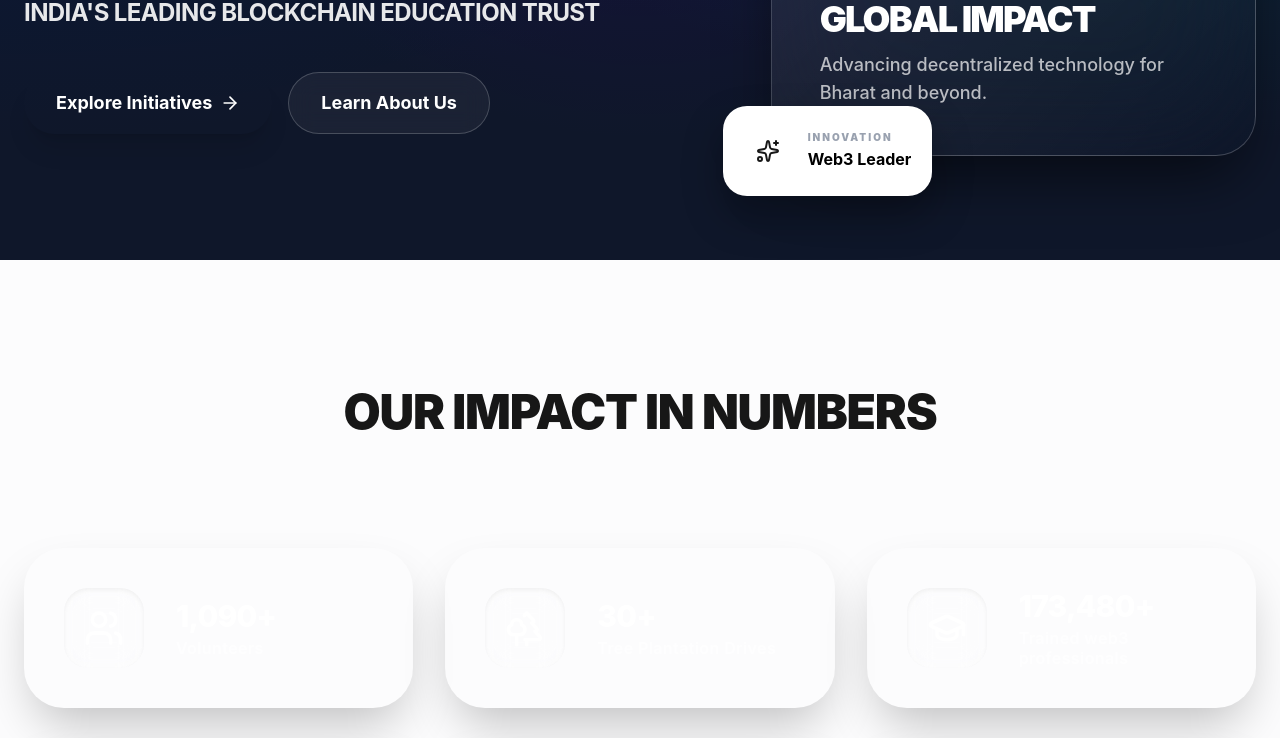
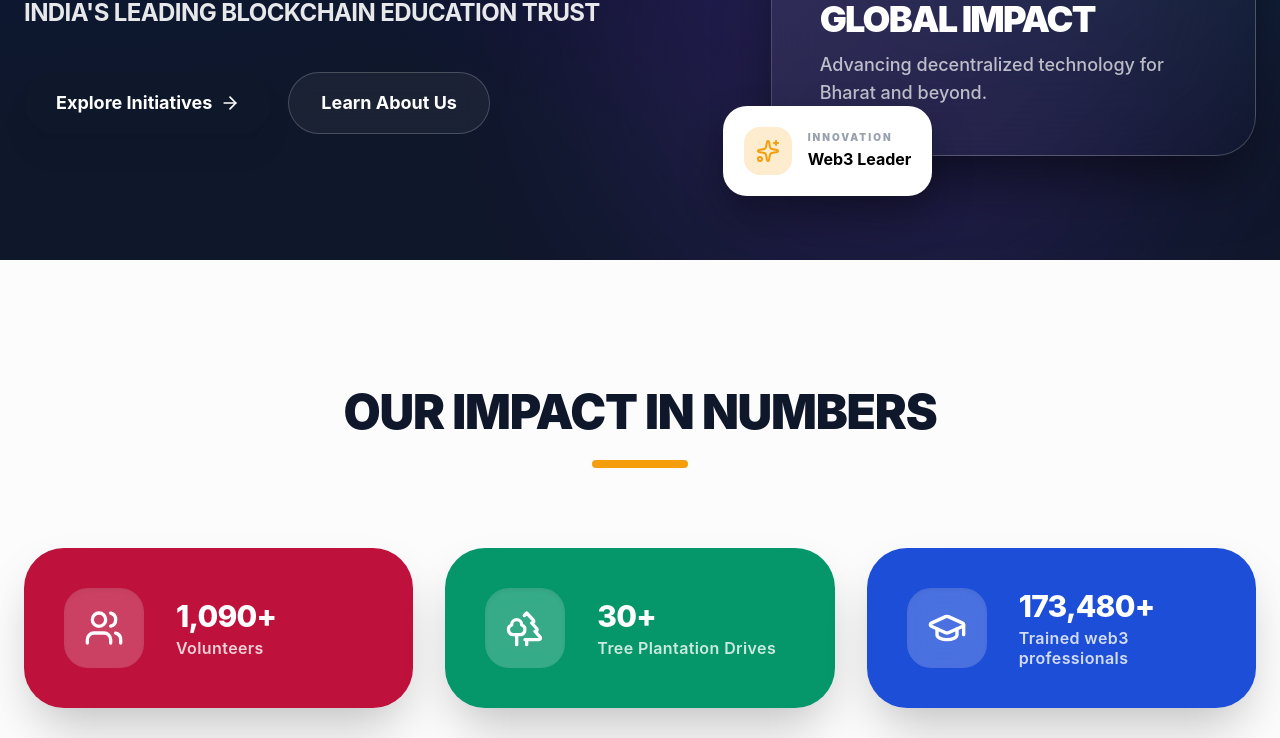
Before and after one commit to dasarisaideep30/digitalsouth_v2, a Next.js app: page / in a window 1280 px wide. Shown: the part 540-1278 px from the top of the page. Built offline with nearby package versions, Linux system fonts and the light colour scheme.

Commit message:
Revert globals.css to Tailwind native rules to restore theme and colors

```diff
--- a/src/app/globals.css
+++ b/src/app/globals.css
@@ -1,6 +1,6 @@
 @import "tailwindcss";
 
-:root {
+@theme {
   --color-brand-blue: #0F172A;
   --color-brand-blue-deep: #1E293B;
   --color-brand-purple: #7C3AED;
@@ -22,7 +22,6 @@
   --font-sans: 'Inter', sans-serif;
   --font-mono: ui-monospace, SFMono-Regular, Menlo, Monaco, Consolas, "Liberation Mono", "Courier New", monospace;
 }
-
 
 @layer utilities {
   .glass {
@@ -48,15 +47,14 @@
     text-wrap: balance;
   }
   .section-padding {
-    padding-block: 5rem;
-  }
-  @media (min-width: 1024px) {
-    .section-padding {
-      padding-block: 8rem;
-    }
+    @apply py-20 lg:py-32;
   }
 }
 
+:root {
+  --background: #ffffff;
+  --foreground: #171717;
+}
 
 @media (prefers-color-scheme: dark) {
   :root {
@@ -74,10 +72,7 @@ body {
 }
 
 .text-gradient {
-  background-clip: text;
-  -webkit-background-clip: text;
-  color: transparent;
-  background-image: linear-gradient(to right, var(--color-brand-blue), var(--color-brand-purple), var(--color-brand-cyan));
+  @apply bg-clip-text text-transparent bg-linear-to-r from-brand-blue via-brand-purple to-brand-cyan;
 }
 
 /* Premium Scrollbar */
@@ -86,50 +81,19 @@ body {
 }
 
 ::-webkit-scrollbar-track {
-  background: transparent;
+  @apply bg-transparent;
 }
 
 ::-webkit-scrollbar-thumb {
-  background-color: #e5e7eb;
-  border-radius: 9999px;
-  border: 4px solid transparent;
-  background-clip: padding-box;
-}
-
-@media (prefers-color-scheme: dark) {
-  ::-webkit-scrollbar-thumb {
-    background-color: rgba(255, 255, 255, 0.1);
-  }
+  @apply bg-gray-200 dark:bg-white/10 rounded-full border-4 border-transparent bg-clip-padding;
 }
 
 ::-webkit-scrollbar-thumb:hover {
-  background-color: #d1d5db;
-}
-
-@media (prefers-color-scheme: dark) {
-  ::-webkit-scrollbar-thumb:hover {
-    background-color: rgba(255, 255, 255, 0.2);
-  }
+  @apply bg-gray-300 dark:bg-white/20;
 }
 
 .premium-card {
-  background-color: white;
-  border: 1px solid #f3f4f6;
-  border-radius: 2.5rem;
-  box-shadow: 0 8px 30px rgba(0, 0, 0, 0.04);
-  transition: all 0.7s cubic-bezier(0.4, 0, 0.2, 1);
-}
-
-.premium-card:hover {
-  box-shadow: 0 32px 64px -16px rgba(0, 100, 224, 0.1);
-}
-
-@media (prefers-color-scheme: dark) {
-  .premium-card {
-    background-color: black;
-    border-color: rgba(255, 255, 255, 0.1);
-    box-shadow: none;
-  }
+  @apply bg-white dark:bg-black border border-gray-100 dark:border-white/10 rounded-[2.5rem] shadow-[0_8px_30px_rgb(0,0,0,0.04)] dark:shadow-none hover:shadow-[0_32px_64px_-16px_rgba(0,100,224,0.1)] transition-all duration-700 ease-in-out;
 }
 
 .asset-placeholder {
```
